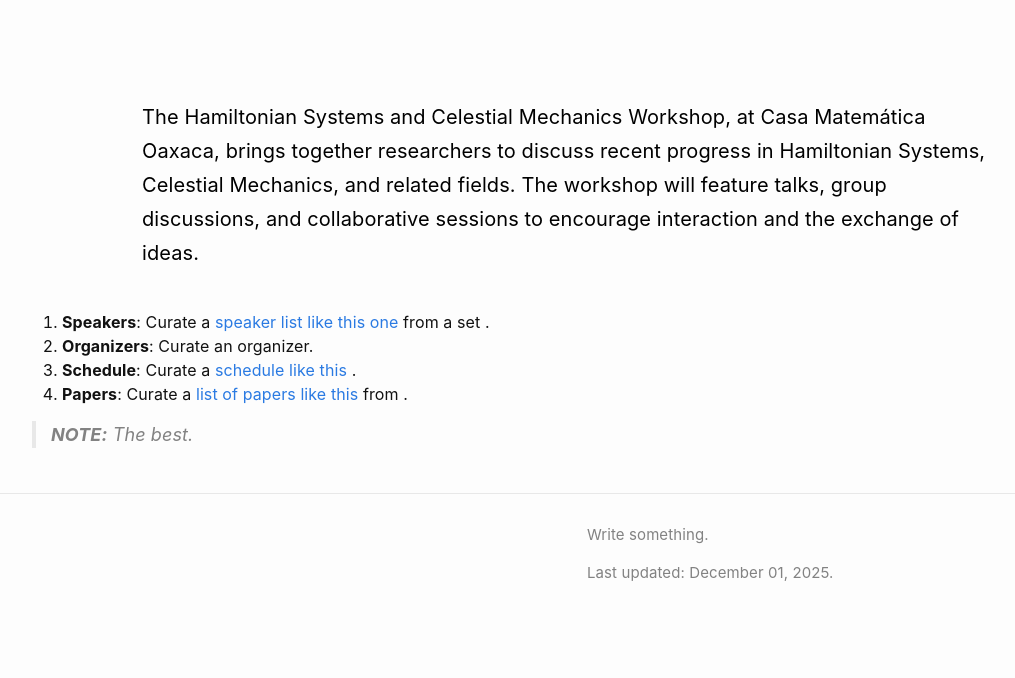
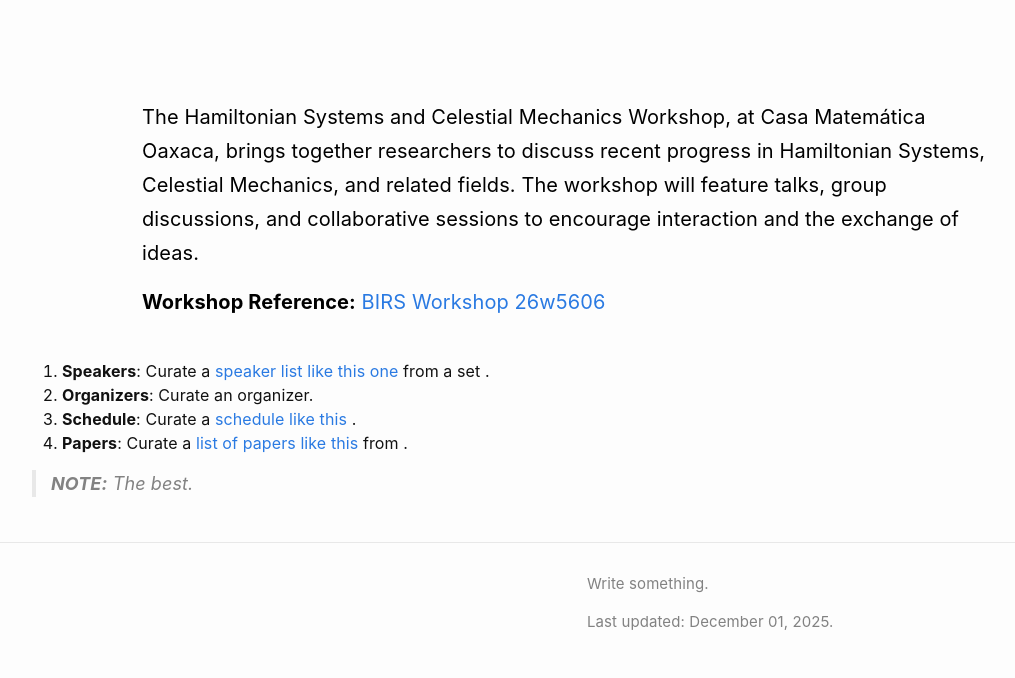
Before and after one commit to celmechcongress2026/celmechcongress2026.github.io, a Jekyll site: the page built from index.md, in a window 1280 px wide. Shown: the part 540-1218 px from the top of the page, without its empty margins (68-1083 px from the left). Built offline with Jekyll 4.4.1, drawn with Linux system fonts in a browser that asks for light colours; before the commit the page ends 1169 px from its top, so only the background shows below that.

Commit message:
Update index.md

```diff
--- a/index.md
+++ b/index.md
@@ -15,7 +15,10 @@ layout: home
   <p>
     The Hamiltonian Systems and Celestial Mechanics Workshop, at Casa Matemática Oaxaca, brings together researchers to discuss recent progress in Hamiltonian Systems, Celestial Mechanics, and related fields. The workshop will feature talks, group discussions, and collaborative sessions to encourage interaction and the exchange of ideas.
   </p>
-</section>
+  <p>
+    <strong>Workshop Reference:</strong> <a href="https://www.birs.ca/events/2026/5-day-workshops/26w5606">BIRS Workshop 26w5606</a>
+  </p>
+  </section>
 
 1. **Speakers**: Curate a [speaker list like this one](speakers) from a set .
 2. **Organizers**: Curate an organizer.
```
